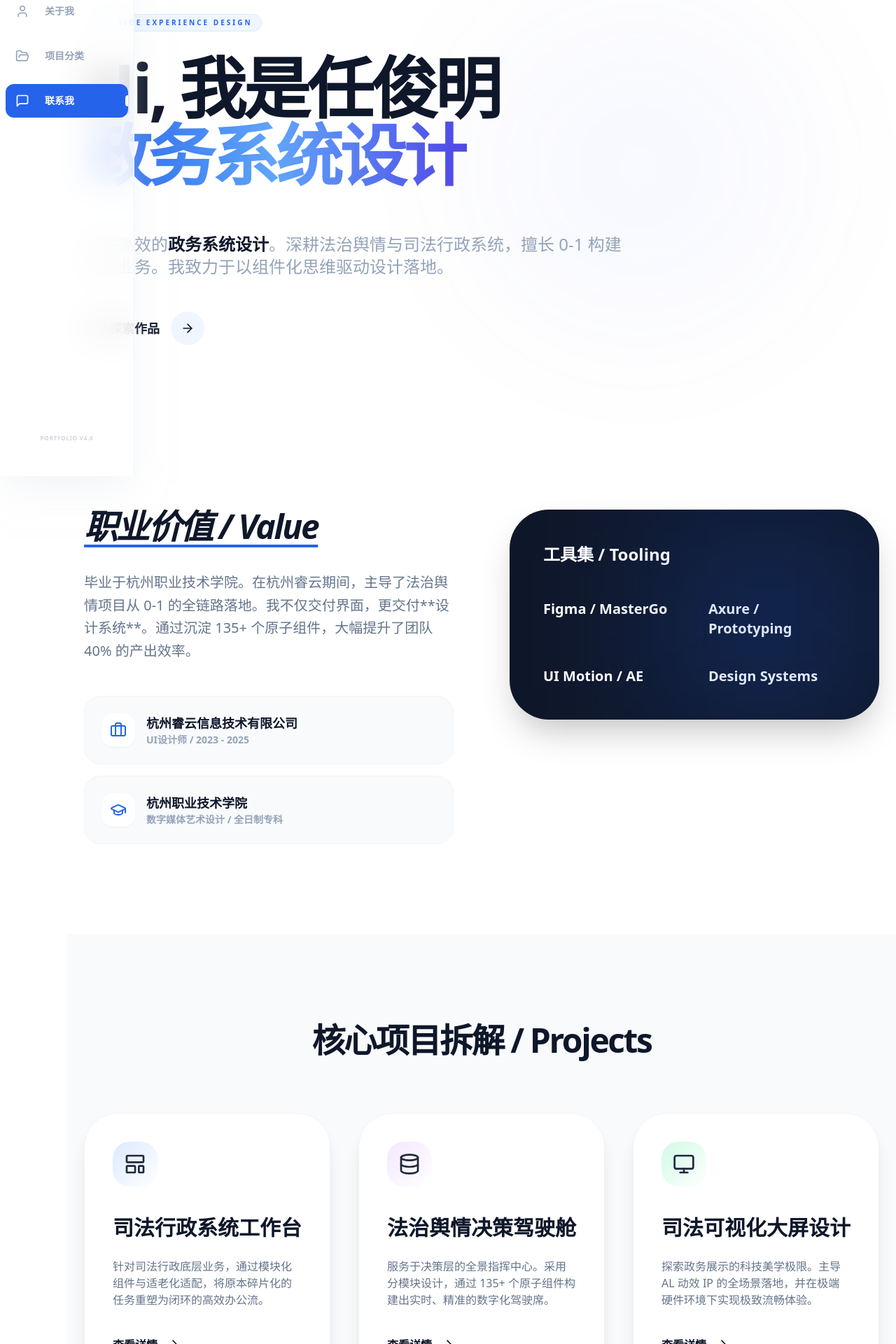
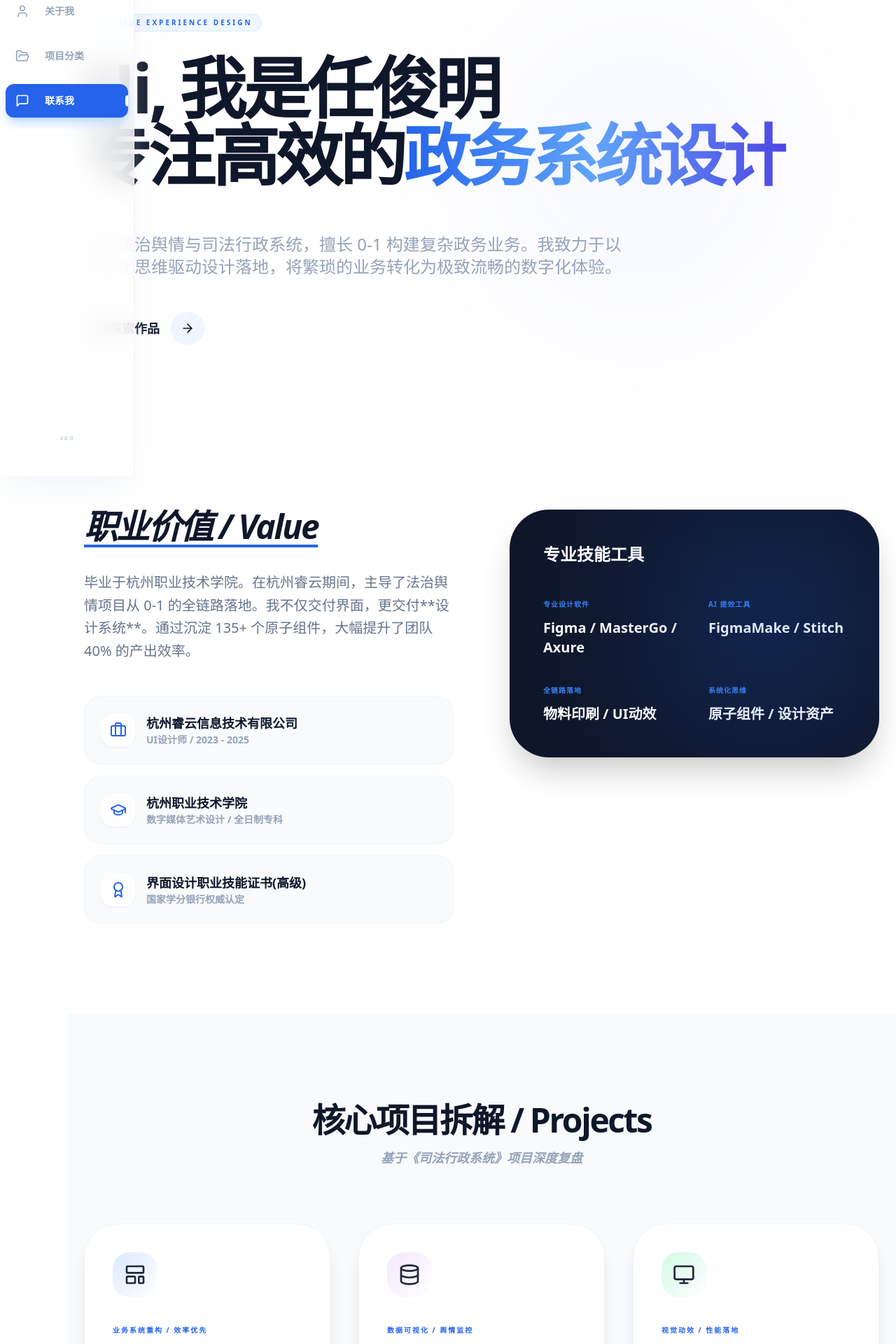
Before and after one commit to hongui/my-portfolio-2, a React (Vite) app: page / in a window 1280 px wide. Shown: the part 120-2040 px from the top of the page at 70% size. Built offline with nearby package versions, Linux system fonts and the light colour scheme.

Commit message:
Update App.jsx

```diff
--- a/src/App.jsx
+++ b/src/App.jsx
@@ -9,6 +9,7 @@ const useScroll = () => {
   useEffect(() => {
     const handleScroll = () => {
       setScrollY(window.scrollY);
+
       const sections = ['about', 'work', 'contact'];
       const current = sections.find(id => {
         const el = document.getElementById(id);
@@ -71,6 +72,7 @@ const FadeIn = ({ children, delay = 0, className = "" }) => {
   );
 };
 
+// --- 通用组件：扫光效果容器 ---
 const ShimmerWrapper = ({ children, className = "", onClick }) => (
   <div className={`relative group overflow-hidden ${className}`} onClick={onClick}>
     {children}
@@ -129,6 +131,16 @@ const ProjectDetail = ({ project, onBack }) => {
            </section>
          ))}
       </main>
+
+      <footer className="max-w-4xl mx-auto px-6 mt-40 text-center">
+        <div className="p-12 bg-slate-900 rounded-[3rem] text-white">
+          <h3 className="text-3xl font-black mb-6">想了解更多设计细节？</h3>
+          <p className="text-slate-400 mb-8">关于该项目的组件库规范、交互原型以及开发还原度文档可私下交流。</p>
+          <button onClick={onBack} className="px-8 py-4 bg-blue-600 hover:bg-blue-500 rounded-full font-bold transition-all flex items-center gap-2 mx-auto">
+             返回作品集首页 <ArrowRight className="w-4 h-4" />
+          </button>
+        </div>
+      </footer>
     </div>
   );
 };
@@ -154,7 +166,13 @@ export default function App() {
       color: "from-blue-100",
       icon: LayoutTemplate,
       desc: "针对司法行政底层业务，通过模块化组件与适老化适配，将原本碎片化的任务重塑为闭环的高效办公流。",
-      sections: [{ title: "办公流程可视化设计", content: "通过梳理 20+ 项司法高频业务，我们将原本深藏在三级菜单下的功能提取至首屏。", image: "https://placehold.co/1200x750/f1f5f9/3b82f6?text=Justice+Workbench" }]
+      sections: [
+        {
+          title: "办公流程可视化设计",
+          content: "通过梳理 20+ 项司法高频业务，我们将原本深藏在三级菜单下的功能提取至首屏。通过“场景化卡片”设计，整体操作链路缩短 40%。",
+          image: "https://placehold.co/1200x750/f1f5f9/3b82f6?text=Justice+Workbench"
+        }
+      ]
     },
     {
       id: 'p2',
@@ -163,7 +181,13 @@ export default function App() {
       color: "from-purple-100",
       icon: Database,
       desc: "服务于决策层的全景指挥中心。采用分模块设计，通过 135+ 个原子组件构建出实时、精准的数字化驾驶席。",
-      sections: [{ title: "决策分析", content: "核心指标通过数字翻牌器动效增强仪式感。", image: "https://placehold.co/1200x750/f3e8ff/a855f7?text=Data+Dashboard" }]
+      sections: [
+        {
+          title: "决策层分析视图",
+          content: "采用极简的左右分栏布局，核心指标通过“数字翻牌器”动效增强仪式感，确保决策者能在 3 秒内捕捉核心痛点。",
+          image: "https://placehold.co/1200x750/f3e8ff/a855f7?text=Data+Dashboard"
+        }
+      ]
     },
     {
       id: 'p3',
@@ -172,7 +196,13 @@ export default function App() {
       color: "from-emerald-100",
       icon: Monitor,
       desc: "探索政务展示的科技美学极限。主导 AL 动效 IP 的全场景落地，并在极端硬件环境下实现极致流畅体验。",
-      sections: [{ title: "大屏动态视觉", content: "通过 3D 粒子建模与 AE 动画序列，构建具有司法威严感的动态背景。", image: "https://placehold.co/1200x750/ecfdf5/10b981?text=Smart+Justice+Screen" }]
+      sections: [
+        {
+          title: "AL 动效 IP 视觉体系",
+          content: "通过 3D 粒子建模与 AE 动画序列，构建了整套具有司法威严感的动态背景。",
+          image: "https://placehold.co/1200x750/ecfdf5/10b981?text=Smart+Justice+Screen"
+        }
+      ]
     }
   ];
 
@@ -183,7 +213,7 @@ export default function App() {
   return (
     <div className="min-h-screen bg-white text-slate-900 font-sans selection:bg-blue-100 selection:text-blue-900 overflow-x-hidden animate-in fade-in duration-500">
 
-      {/* 侧边导航栏 - 鼠标悬停浮出 */}
+      {/* 交互式侧边栏 */}
       <aside className="fixed left-0 top-0 h-full z-[100] group flex">
         <div className="h-full bg-white/80 backdrop-blur-xl border-r border-slate-100 flex flex-col items-center py-8 w-16 group-hover:w-48 transition-all duration-500 ease-[cubic-bezier(0.23,1,0.32,1)] shadow-2xl shadow-slate-200/50 overflow-hidden">
 
@@ -193,13 +223,13 @@ export default function App() {
             <span className="ml-4 font-black tracking-tighter text-slate-900 opacity-0 group-hover:opacity-100 transition-opacity whitespace-nowrap">Ren Junming</span>
           </div>
 
-          {/* 导航图标列表 */}
+          {/* 导航列表 */}
           <div className="flex flex-col gap-4 w-full px-2">
             {navItems.map((item) => (
               <a
                 key={item.id}
                 href={`#${item.id}`}
-                className={`flex items-center h-12 rounded-xl transition-all duration-300 relative overflow-hidden group/item ${activeSection === item.id ? 'bg-blue-600 text-white' : 'text-slate-400 hover:bg-slate-50 hover:text-slate-900'}`}
+                className={`flex items-center h-12 rounded-xl transition-all duration-300 relative overflow-hidden group/item ${activeSection === item.id ? 'bg-blue-600 text-white shadow-lg shadow-blue-200' : 'text-slate-400 hover:bg-slate-50 hover:text-slate-900'}`}
               >
                 <div className="w-12 h-12 min-w-[48px] flex items-center justify-center">
                   <item.icon className="w-5 h-5" />
@@ -214,14 +244,13 @@ export default function App() {
             ))}
           </div>
 
-          {/* 底部装饰或版权 */}
           <div className="mt-auto opacity-0 group-hover:opacity-100 transition-opacity pb-4">
-            <p className="text-[8px] text-slate-300 font-black uppercase tracking-widest text-center">Portfolio v4.0</p>
+            <p className="text-[8px] text-slate-300 font-black uppercase tracking-widest text-center">v4.0</p>
           </div>
         </div>
       </aside>
 
-      {/* 主内容区域 - 增加左侧边距以平衡侧边栏 */}
+      {/* 内容区域主体 - 增加左侧内边距 */}
       <main className="pl-16 md:pl-24 transition-all duration-500">
 
         {/* Hero Section */}
@@ -236,25 +265,17 @@ export default function App() {
             }}
           />
           <div className="relative z-10">
-            <FadeIn delay={0}>
+            <FadeIn>
               <div className="inline-flex items-center gap-2 px-3 py-1 rounded-full bg-blue-50 border border-blue-100 text-blue-600 font-bold text-[10px] uppercase tracking-[0.3em] mb-8">
                 <Activity className="w-3 h-3 animate-pulse" /> G Side Experience Design
               </div>
               <h1 className="text-6xl md:text-9xl font-black tracking-tighter leading-[0.9] mb-16">
                 Hi, 我是任俊明<br />
-                <span className="text-transparent bg-clip-text bg-gradient-to-r from-blue-600 via-blue-400 to-indigo-600">
-                  政务系统设计
-                </span>
+                专注高效的<span className="text-transparent bg-clip-text bg-gradient-to-r from-blue-600 via-blue-400 to-indigo-600">政务系统设计</span>
               </h1>
-            </FadeIn>
-
-            <FadeIn delay={400}>
               <p className="text-xl md:text-2xl text-slate-400 max-w-3xl mb-12 leading-relaxed font-medium">
-                专注高效的<span className="text-slate-900 font-bold">政务系统设计</span>。深耕法治舆情与司法行政系统，擅长 0-1 构建复杂业务。我致力于以组件化思维驱动设计落地。
+                深耕法治舆情与司法行政系统，擅长 0-1 构建复杂政务业务。我致力于以组件化思维驱动设计落地，将繁琐的业务转化为极致流畅的数字化体验。
               </p>
-            </FadeIn>
-
-            <FadeIn delay={800}>
               <div className="flex gap-6">
                  <a href="#work" className="group flex items-center gap-4 text-lg font-bold transition-all">
                     开始探索作品 <div className="w-12 h-12 bg-blue-50 rounded-full flex items-center justify-center group-hover:bg-blue-600 group-hover:text-white transition-all"><ArrowRight className="w-5 h-5" /></div>
@@ -276,7 +297,8 @@ export default function App() {
                 <div className="space-y-4">
                   {[
                     { icon: Briefcase, title: "杭州睿云信息技术有限公司", desc: "UI设计师 / 2023 - 2025" },
-                    { icon: GraduationCap, title: "杭州职业技术学院", desc: "数字媒体艺术设计 / 全日制专科" }
+                    { icon: GraduationCap, title: "杭州职业技术学院", desc: "数字媒体艺术设计 / 全日制专科" },
+                    { icon: Award, title: "界面设计职业技能证书(高级)", desc: "国家学分银行权威认定" }
                   ].map((item, i) => (
                     <div key={i} className="flex gap-4 items-start p-6 rounded-3xl bg-slate-50 border border-slate-100 hover:border-blue-200 transition-colors group">
                       <div className="w-12 h-12 rounded-2xl bg-white shadow-sm flex items-center justify-center text-blue-600 group-hover:scale-110 transition-transform">
@@ -293,11 +315,17 @@ export default function App() {
               <FadeIn delay={300}>
                 <div className="bg-slate-900 text-white p-12 rounded-[3.5rem] relative overflow-hidden group shadow-2xl">
                   <div className="absolute top-0 right-0 w-80 h-80 bg-blue-600/20 blur-[100px] group-hover:bg-blue-600/30 transition-all" />
-                  <h3 className="text-2xl font-black mb-12 flex items-center gap-4">工具集 / Tooling</h3>
+                  <h3 className="text-2xl font-black mb-12 flex items-center gap-4">专业技能工具</h3>
                   <div className="grid grid-cols-1 sm:grid-cols-2 gap-10">
-                    {["Figma / MasterGo", "Axure / Prototyping", "UI Motion / AE", "Design Systems"].map((skill, i) => (
+                    {[
+                      { label: "专业设计软件", list: "Figma / MasterGo / Axure" },
+                      { label: "AI 提效工具", list: "FigmaMake / Stitch" },
+                      { label: "全链路落地", list: "物料印刷 / UI动效" },
+                      { label: "系统化思维", list: "原子组件 / 设计资产" }
+                    ].map((skill, i) => (
                       <div key={i} className="group/item">
-                        <p className="text-xl font-black group-hover/item:translate-x-1 transition-transform">{skill}</p>
+                        <p className="text-blue-500 text-[10px] font-black uppercase tracking-widest mb-3">{skill.label}</p>
+                        <p className="text-xl font-black group-hover/item:translate-x-1 transition-transform">{skill.list}</p>
                       </div>
                     ))}
                   </div>
@@ -310,9 +338,11 @@ export default function App() {
         {/* Work Section */}
         <section id="work" className="py-32 bg-slate-50 scroll-mt-20">
           <div className="max-w-7xl mx-auto px-6">
-            <FadeIn className="mb-20">
-              <h2 className="text-5xl font-black tracking-tighter mb-4 text-center">核心项目拆解 / Projects</h2>
+            <FadeIn className="mb-20 text-center">
+              <h2 className="text-5xl font-black tracking-tighter mb-4">核心项目拆解 / Projects</h2>
+              <p className="text-slate-400 text-lg font-bold italic">基于《司法行政系统》项目深度复盘</p>
             </FadeIn>
+
             <div className="grid grid-cols-1 md:grid-cols-3 gap-10">
               {projects.map((project, index) => (
                 <FadeIn key={project.id} delay={index * 150}>
@@ -323,10 +353,11 @@ export default function App() {
                     <div className={`w-16 h-16 rounded-[1.5rem] bg-gradient-to-br ${project.color} to-white flex items-center justify-center mb-10`}>
                       <project.icon className="w-8 h-8 text-slate-800" />
                     </div>
+                    <div className="text-blue-600 font-black text-[10px] mb-4 tracking-[0.2em] uppercase">{project.tag}</div>
                     <h3 className="text-3xl font-black mb-6 leading-tight">{project.title}</h3>
                     <p className="text-slate-500 mb-10 flex-grow line-clamp-3 font-medium">{project.desc}</p>
                     <div className="flex items-center gap-3 text-slate-900 font-black group-hover:text-blue-600 group-hover:gap-5 transition-all">
-                      查看详情 <ArrowRight className="w-5 h-5" />
+                      查看项目详情 <ArrowRight className="w-5 h-5" />
                     </div>
                   </ShimmerWrapper>
                 </FadeIn>
@@ -337,18 +368,18 @@ export default function App() {
 
         {/* Contact Section */}
         <footer id="contact" className="py-32 bg-white text-center relative overflow-hidden scroll-mt-20">
-          <div className="max-w-5xl mx-auto px-6">
+          <div className="max-w-5xl mx-auto px-6 relative z-10">
             <FadeIn>
               <h2 className="text-5xl md:text-8xl font-black tracking-tighter mb-20 italic">Say Hello.</h2>
               <div className="grid grid-cols-1 lg:grid-cols-3 gap-16 items-center">
                 <div className="flex flex-col items-center gap-6">
                   <div className="w-56 h-56 p-6 bg-slate-50 rounded-[3rem] border border-slate-100 flex items-center justify-center relative group shadow-inner">
                     <QrCode className="w-14 h-14 text-slate-300" />
+                    <div className="absolute bottom-6 text-[10px] font-black uppercase tracking-widest text-slate-400">微信: PMR37</div>
                   </div>
-                  <p className="text-[10px] text-slate-400 font-black uppercase tracking-widest">微信: PMR37</p>
                 </div>
                 <div className="lg:col-span-2 flex flex-col items-center lg:items-start gap-10">
-                  <div className="flex flex-col items-center lg:items-start group">
+                  <div className="flex flex-col items-center lg:items-start group cursor-pointer">
                     <p className="text-slate-400 text-[10px] font-black uppercase tracking-widest mb-3">联系电话</p>
                     <a href="tel:19357500473" className="text-4xl md:text-7xl font-black hover:text-blue-600 transition-all tracking-tighter">193 5750 0473</a>
                   </div>
```
